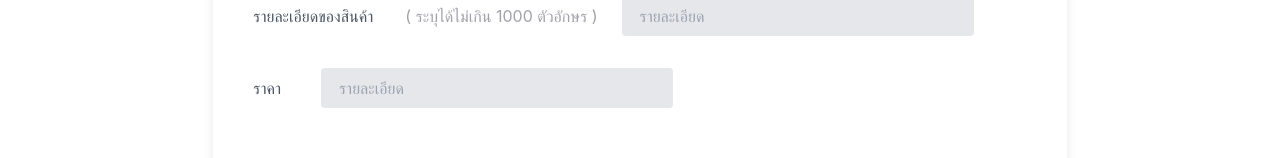
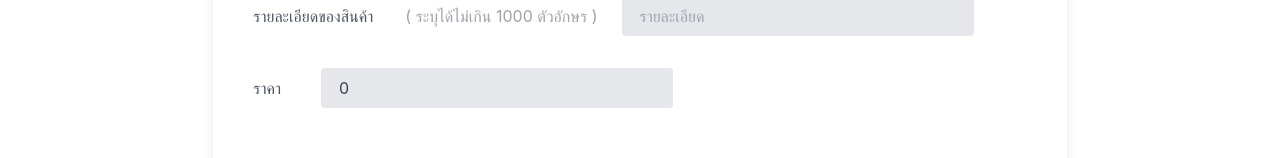
Before and after one commit to msnyy/my-first-shop-frontend, a React (Create React App) app in the folder my-first-shop-frontend/: page /addgoods in a window 1280 px wide. Shown: the part 308-466 px from the top of the page. Built offline with nearby package versions, Linux system fonts and the light colour scheme.

Commit message:
change json to foraa

```diff
--- a/my-first-shop-frontend/src/pages/AddGoods.js
+++ b/my-first-shop-frontend/src/pages/AddGoods.js
@@ -1,9 +1,9 @@
-import React, { useState, useEffect } from 'react'
+import React, { useState } from 'react'
 
 export default function AddGoods() {
     const [name, setNames,] = useState('');
     const [details, setDetails] = useState('');
-    const [price, setPrice] = useState('');
+    const [price, setPrice] = useState(0);
     const [selectedImage, setSelectedImage] = useState(null);
 
 
@@ -63,7 +63,7 @@
                 throw new Error(`HTTP error! Status: ${response.status}`);
               }
 
-              return response.json();
+              return response.formData();
             } catch (error) {
               console.error("Error fetching data:", error.message);
               throw error;
@@ -85,7 +85,7 @@
                         <h1 class="md:mx-2 text-zinc-400 rounded transition-colors duration-300">( ระบุได้ไม่เกิน 200 ตัวอักษร )</h1>
                         <form class="w-full max-w-sm  " onSubmit={handleSubmit}>
                             <div class="m-4 md:w-3/3 ">
-                                <input htmlFor='Name' class="bg-gray-200 appearance-none border-2 border-gray-200 rounded w-full py-2 px-4 text-gray-700 leading-tight focus:outline-none focus:bg-white focus:border-violet-300" id="inline-full-name" type="text" placeholder="รายละเอียด" value={name} onChange={handleNameChange}>
+                                <input class="bg-gray-200 appearance-none border-2 border-gray-200 rounded w-full py-2 px-4 text-gray-700 leading-tight focus:outline-none focus:bg-white focus:border-violet-300" id="inline-full-name" type="text" placeholder="รายละเอียด" value={name} onChange={handleNameChange}>
                                 </input>
                             </div>
                         </form>
@@ -95,7 +95,7 @@
                         <h1 class="md:mx-2 text-zinc-400 rounded transition-colors duration-300">( ระบุได้ไม่เกิน 1000 ตัวอักษร )</h1>
                         <form class="w-full max-w-sm  " onSubmit={handleSubmit}>
                             <div class="m-4 md:w-3/3 ">
-                                <input  htmlFor='details' class="bg-gray-200 appearance-none border-2 border-gray-200 rounded w-full py-2 px-4 text-gray-700 leading-tight focus:outline-none focus:bg-white focus:border-violet-300" id="inline-FillDetails" type="text" placeholder="รายละเอียด" value={details} onChange={handleDetailChange}>
+                                <input class="bg-gray-200 appearance-none border-2 border-gray-200 rounded w-full py-2 px-4 text-gray-700 leading-tight focus:outline-none focus:bg-white focus:border-violet-300" id="inline-FillDetails" type="text" placeholder="รายละเอียด" value={details} onChange={handleDetailChange}>
                                 </input>
                             </div>
                         </form>
@@ -104,7 +104,7 @@
                         <a class="p-2 lg:px-4 md:mx-2 text-gray-600 rounded  transition-colors duration-300">ราคา</a>
                         <form class="w-full max-w-sm  " onSubmit={handleSubmit}>
                             <div class="m-4 md:w-3/3 ">
-                                <input htmlFor='price' class="bg-gray-200 appearance-none border-2 border-gray-200 rounded w-full py-2 px-4 text-gray-700 leading-tight focus:outline-none focus:bg-white focus:border-violet-300" id="inl  ine-FillPrice" type="text" placeholder="รายละเอียด" value={price} onChange={handlePriceChange}>
+                                <input class="bg-gray-200 appearance-none border-2 border-gray-200 rounded w-full py-2 px-4 text-gray-700 leading-tight focus:outline-none focus:bg-white focus:border-violet-300" id="inl  ine-FillPrice" type="text" placeholder="รายละเอียด" value={price} onChange={handlePriceChange}>
                                 </input>
                             </div>
                         </form>
```
